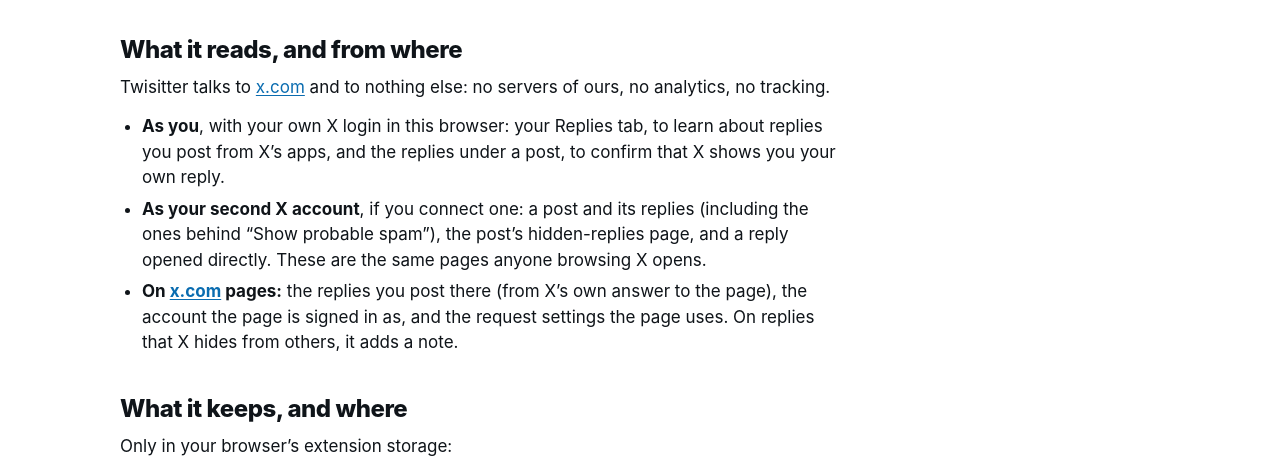
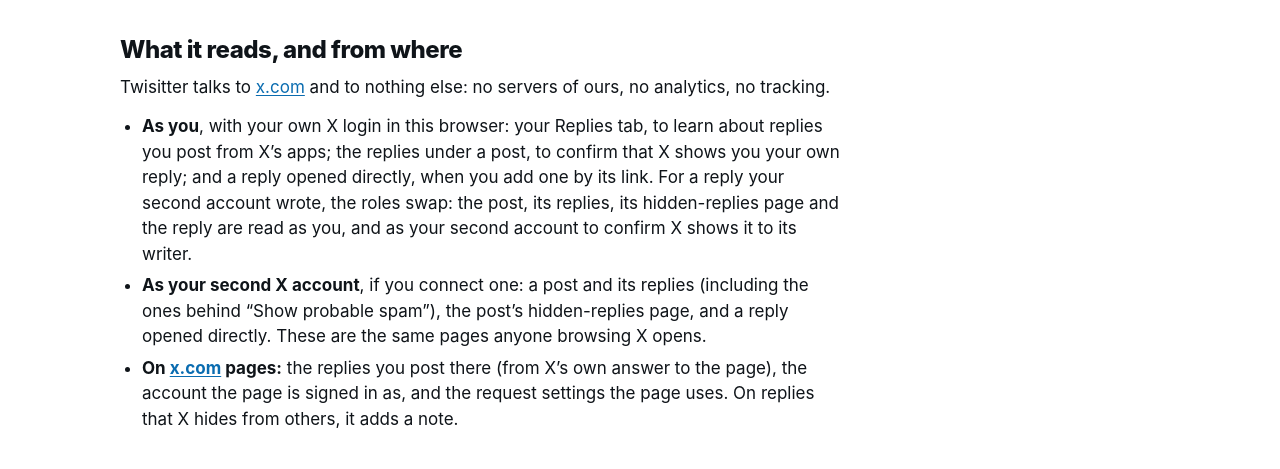
Before and after one commit to Twisitter/twisitter-site, an Astro site: page /privacy in a window 1280 px wide. Shown: the part 240-709 px from the top of the page. Built offline with nearby package versions, Linux system fonts and the light colour scheme; Astro itself is replaced by a stand-in of ours.

Commit message:
Sync the privacy page: the reads for a reply added by its link and for one the second account wrote

```diff
--- a/src/text/privacy.md
+++ b/src/text/privacy.md
@@ -9,8 +9,11 @@ Twisitter talks to x.com and to nothing else: no servers of ours, no
 analytics, no tracking.
 
 - **As you**, with your own X login in this browser: your Replies tab, to learn
-  about replies you post from X's apps, and the replies under a post, to confirm
-  that X shows you your own reply.
+  about replies you post from X's apps; the replies under a post, to confirm
+  that X shows you your own reply; and a reply opened directly, when you add
+  one by its link. For a reply your second account wrote, the roles swap: the
+  post, its replies, its hidden-replies page and the reply are read as you,
+  and as your second account to confirm X shows it to its writer.
 - **As your second X account**, if you connect one: a post and its replies
   (including the ones behind "Show probable spam"), the post's hidden-replies
   page, and a reply opened directly. These are the same pages anyone browsing X
```
